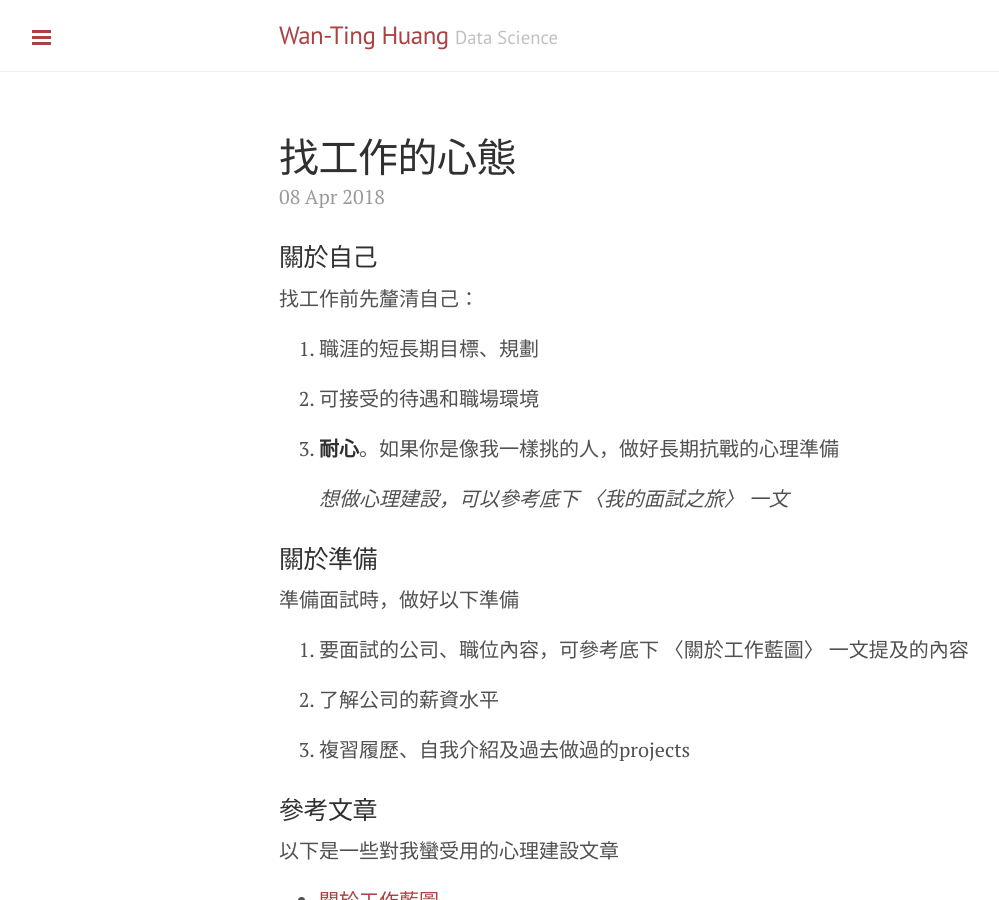
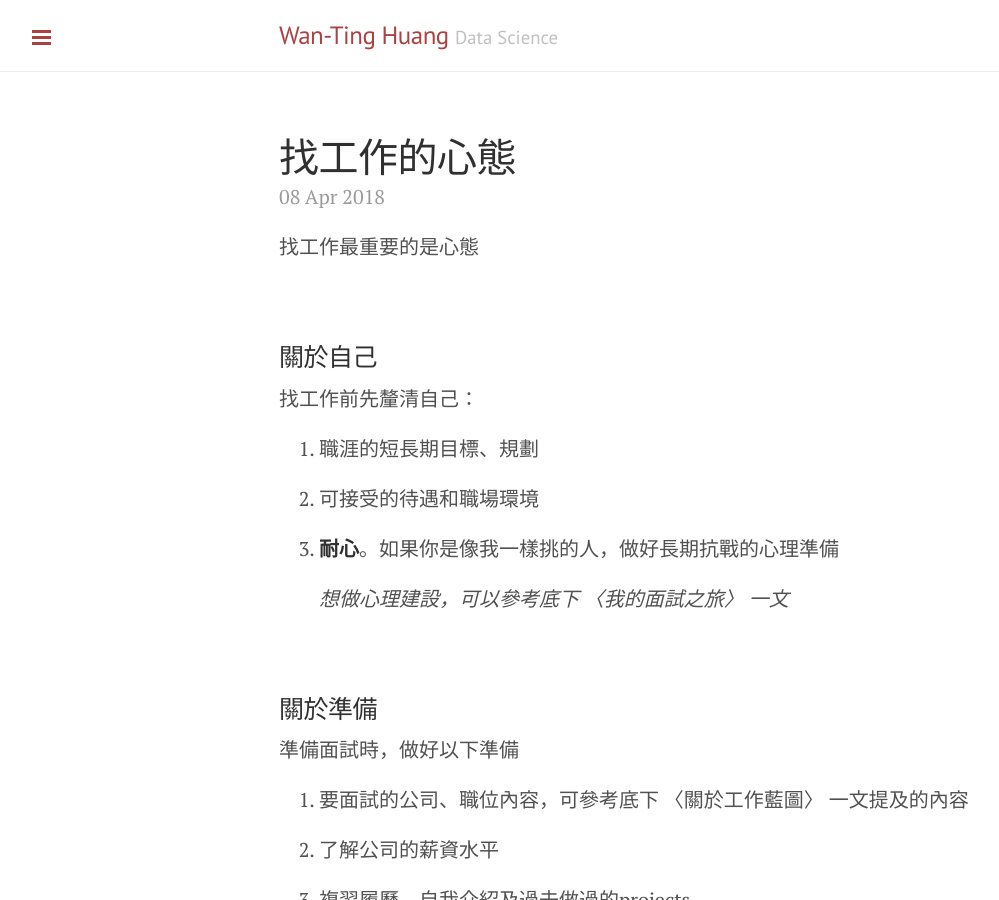
Before and after one commit to wantinghuang/wantinghuang.github.io, a Jekyll site: the page built from _posts/2018-04-08-job-hunting-attitude.md, in a window 1280 px wide and 900 px high. Shown: the whole window, without its empty margins (1-1000 px from the left). Built offline with Jekyll 4.4.1, drawn with Linux system fonts in a browser that asks for light colours.

Commit message:
Update 2018-04-08-job-hunting-attitude.md

```diff
--- a/_posts/2018-04-08-job-hunting-attitude.md
+++ b/_posts/2018-04-08-job-hunting-attitude.md
@@ -2,6 +2,11 @@
 layout: post
 title: 找工作的心態
 ---
+
+找工作最重要的是心態
+
+<br>
+
 ### 關於自己
 
 找工作前先釐清自己：
@@ -16,6 +21,8 @@ title: 找工作的心態
 
       _想做心理建設，可以參考底下 〈我的面試之旅〉 一文_
 
+<br>
+
 ### 關於準備
 
 準備面試時，做好以下準備
@@ -26,6 +33,7 @@ title: 找工作的心態
 
 3. 複習履歷、自我介紹及過去做過的projects
 
+<br>
 
 ### 參考文章
 
```
